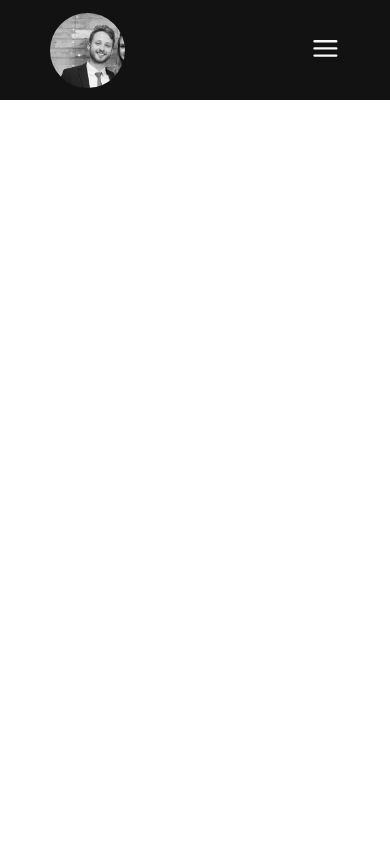
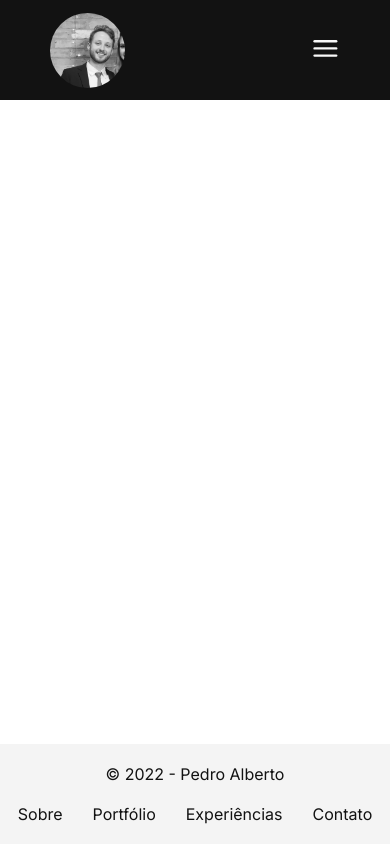
Before and after one commit to pedroalbertoveber/portfolio-ts, a React (Create React App) app: page / in a window 390 px wide. Built offline with nearby package versions, Linux system fonts and the light colour scheme.

Commit message:
adding footer component

```diff
--- a/src/components/Default/index.tsx
+++ b/src/components/Default/index.tsx
@@ -1,10 +1,12 @@
 import Header from "components/Header";
+import Footer from 'components/Footer'
 import React, { ReactElement } from "react";
 
 const Default = ():ReactElement => {
   return (
     <>
     <Header />
+    <Footer />
     </>
   );
 };
--- /dev/null
+++ b/src/components/Footer/Footer.module.scss
@@ -0,0 +1,30 @@
+@import 'styles/default';
+@import 'styles/breakpoints';
+
+.footerContainer {
+  background-color: #f4f4f4;
+  position: absolute;
+  width: 100%;
+  height: 100px;
+  bottom: 0;
+  color: $dark-default;
+
+  div {
+    max-width: 1000px;
+    margin: 0 auto;
+    display: flex;
+    justify-content: space-between;
+    height: 100%;
+    align-items: center;
+  }
+}
+
+@media screen and (max-width: $mobile-devices) {
+  .footerContainer div {
+    flex-direction: column;
+    align-items: center;
+    justify-content: flex-end;
+
+
+  }
+}
--- /dev/null
+++ b/src/components/Footer/index.tsx
@@ -0,0 +1,16 @@
+import InternalLinks from "components/InternalLiks";
+import React, { ReactElement } from "react";
+import styles from './Footer.module.scss';
+
+const Footer = (): ReactElement => {
+  return (
+    <footer className={styles.footerContainer}>
+      <div>
+        <span>&copy; 2022 - Pedro Alberto</span>
+        <InternalLinks linkStyle="footer"/>
+      </div>
+    </footer>
+  );
+};
+
+export default Footer;
--- a/src/components/Header/Header.module.scss
+++ b/src/components/Header/Header.module.scss
@@ -61,7 +61,7 @@
         transition: all .2s;
 
         &:hover {
-          color: $dark-grey;
+          color: $medium-grey;
         }
       }
     }
--- a/src/components/Header/SocialMedia/SocialMedia.module.scss
+++ b/src/components/Header/SocialMedia/SocialMedia.module.scss
@@ -19,7 +19,7 @@
     transition: all .2s;
 
     &:hover {
-      color: $dark-grey;
+      color: $medium-grey;
     }
   }
 }
--- a/src/components/Header/index.tsx
+++ b/src/components/Header/index.tsx
@@ -1,7 +1,7 @@
-import React, { ReactElement, useEffect, useState } from "react";
+import React, { ReactElement, useState } from "react";
 import { FiMenu } from 'react-icons/fi';
 import styles from './Header.module.scss';
-import InternalLinks from "./InternalLiks";
+import InternalLinks from "../InternalLiks";
 import SocialMedia from "./SocialMedia";
 
 const Header = ():ReactElement => {
--- a/src/components/Header/InternalLiks/InternalLinks.module.scss
+++ b/src/components/InternalLiks/InternalLinks.module.scss
@@ -30,6 +30,28 @@
   display: none;
 }
 
+.footer {
+  display: flex;
+  align-items: center;
+
+  li {
+    margin-right: 30px;
+    cursor: pointer;
+    &:last-child {
+      margin: 0;
+    }
+
+    a {
+      color: $dark-default;
+      transition: all .2s;
+
+      &:hover {
+        color: $medium-grey;
+      }
+    }
+  }
+}
+
 @media screen and (max-width: $mobile-devices) {
   .mobile {
     display: flex;
@@ -54,4 +76,10 @@
       }
     }
   }
+
+  .footer {
+    display: flex;
+    align-items: center;
+    padding: 20px 0;
+  }
 }
--- a/src/components/Header/InternalLiks/index.tsx
+++ b/src/components/InternalLiks/index.tsx
@@ -2,7 +2,7 @@ import React, { ReactElement } from "react";
 import styles from './InternalLinks.module.scss';
 
 interface Props {
-  linkStyle?: 'mobile',
+  linkStyle?: 'mobile' | 'footer',
 }
 
 const InternalLinks = ({ linkStyle }: Props):ReactElement => {
```
